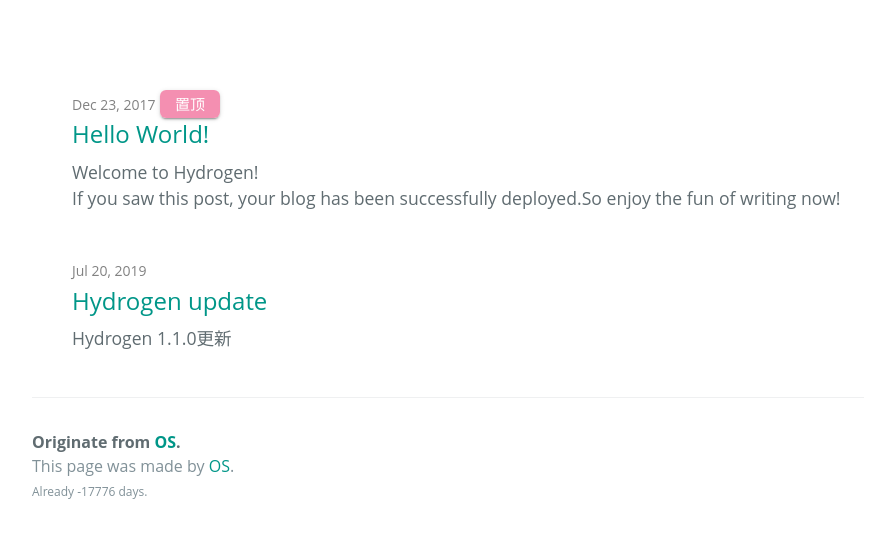
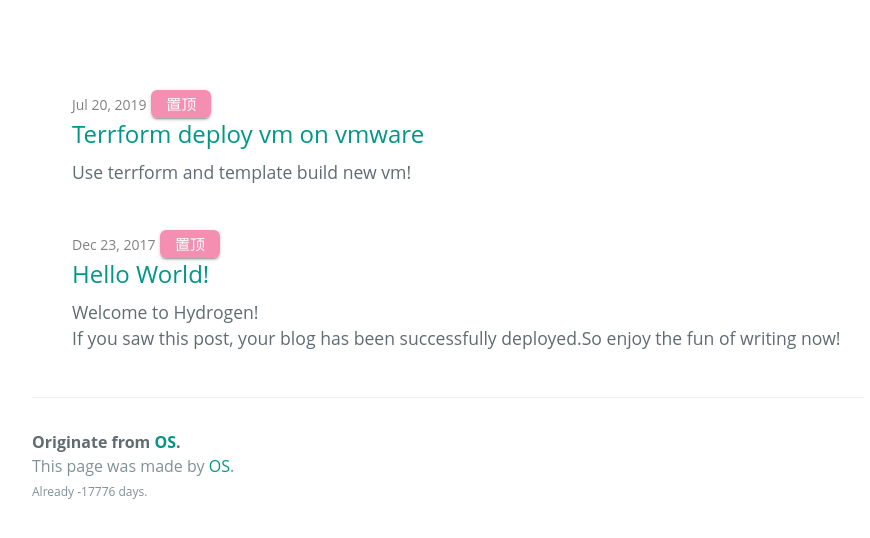
Before and after one commit to xiaoshou0427/xiaoshou0427.github.io, a Jekyll site: the page built from index.html, in a window 1280 px wide and 927 px high, cut to the strip 377-915 px from the top of the window. Shown: the whole strip, without its empty margins (192-1062 px from the left). Built offline with Jekyll 4.4.1, drawn with Linux system fonts in a browser that asks for light colours; some web fonts are replaced; the list of posts is cut into pages by our own code.

Commit message:
Update 2019-7-20-update.md

```diff
--- a/_posts/2019-7-20-update.md
+++ b/_posts/2019-7-20-update.md
@@ -1,16 +1,19 @@
 ---
 layout: post
-title: Hydrogen update
-tags: Hydrogen
+title: Terrform deploy vm on vmware
+tags: Terrform
+stickie: true
 ---
 
-Hydrogen 1.1.0更新
+Use terrform and template build new vm!
 
-更新内容
+> 1. [Good practice](https://ottodeng.io/post/terraform/)
+
+<!-- 更新内容
 > 1. 置顶功能
 >
 > 2. 支持MathJax
 >
 > 3. 修复Chrome地址栏主题色不同步问题
 
-现在可以于[主题配置](/config/infor.html)处检查配置项，如配置正确可删除`/config/infor.html`文件
+现在可以于[主题配置](/config/infor.html)处检查配置项，如配置正确可删除`/config/infor.html`文件 -->
```
